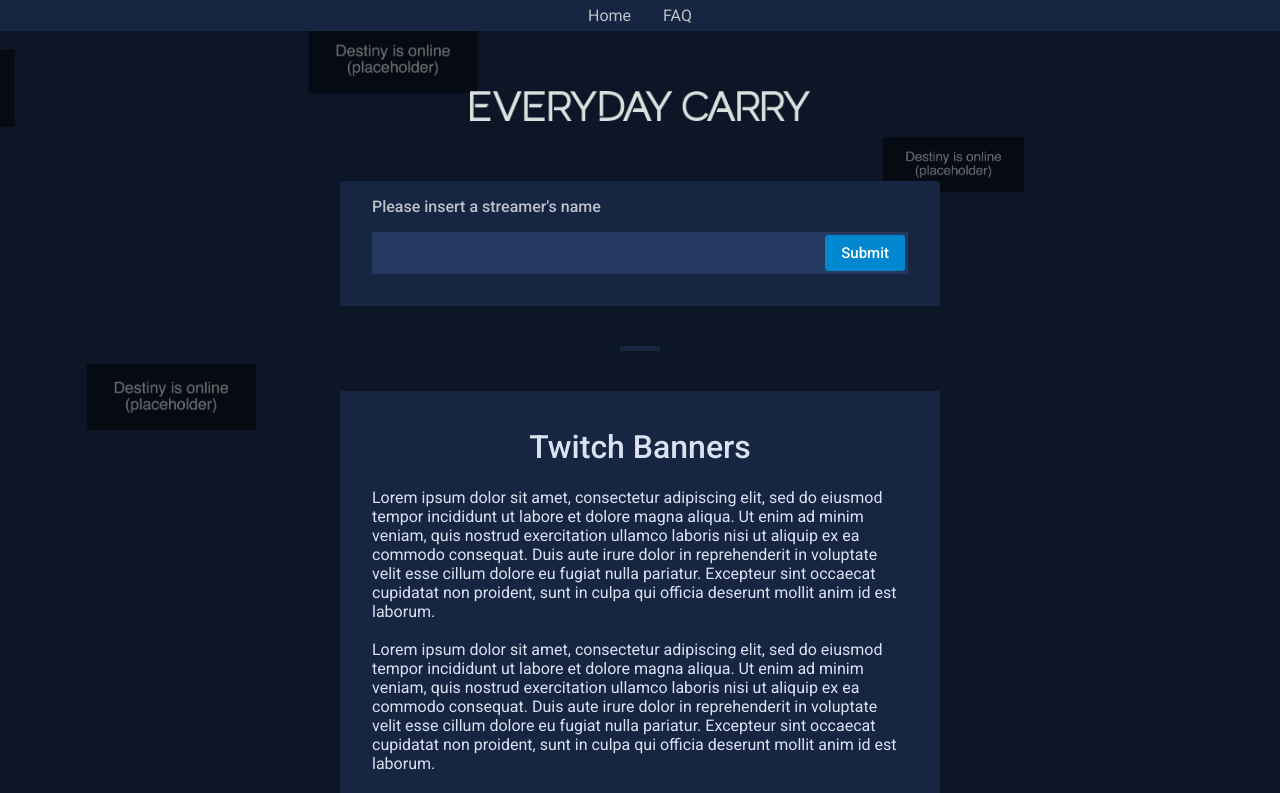
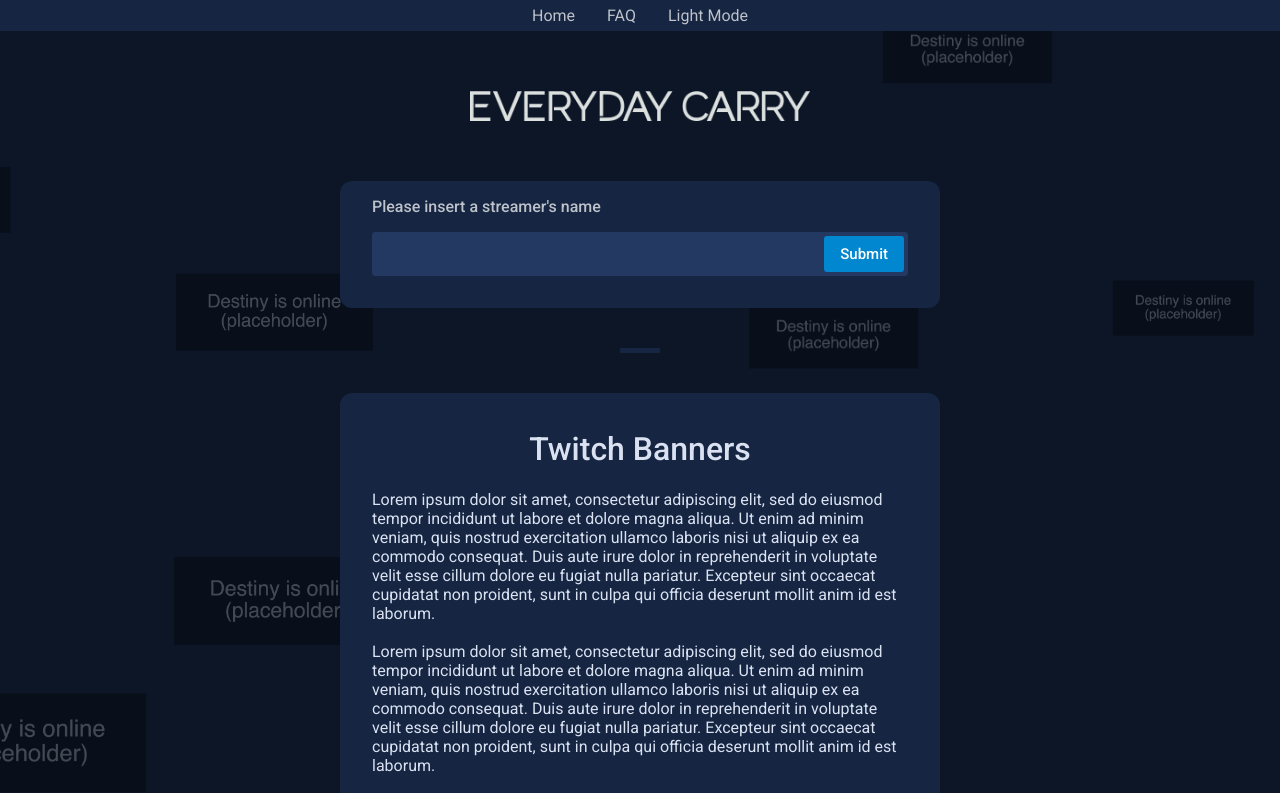
Before and after one commit to kevinchoinj/harkdan-banner, a React (Create React App) app in the folder client/: page / in a window 1280 px wide. Shown: the top 793 px of the page. Built offline with nearby package versions, Linux system fonts and the light colour scheme.

Commit message:
light/dark mode

```diff
--- a/client/src/App.js
+++ b/client/src/App.js
@@ -1,6 +1,6 @@
-import React from 'react';
+import React, {useState} from 'react';
 import {createGlobalStyle, ThemeProvider} from 'styled-components';
-import {themeData} from 'data/themeData';
+import {themeData, lightData} from 'data/themeData';
 import {
   Route,
   Switch,
@@ -24,12 +24,13 @@ const GlobalStyle = createGlobalStyle`
 `;
 
 function App() {
+  const [darkMode, setDarkMode] = useState(true);
   return (
-    <ThemeProvider theme={themeData}>
+    <ThemeProvider theme={darkMode ? themeData : lightData}>
       <GlobalStyle/>
       <TrackMouse>
         <GridLock/>
-        <Navbar/>
+        <Navbar darkMode={darkMode} setDarkMode={setDarkMode}/>
         <Switch>
           <Route exact path={routes.home} render={props => <Home {...props}/>}/>
           <Route exact path={routes.faq} render={props => <Faq {...props}/>}/>
--- a/client/src/components/general/Navbar.js
+++ b/client/src/components/general/Navbar.js
@@ -16,8 +16,13 @@ const StyledLink = styled(Link)`
   color: ${props => props.theme.colorTextElevated};
   margin: 0 1rem;
 `;
+const StyledOption = styled.div`
+  color: ${props => props.theme.colorTextElevated};
+  margin: 0 1rem;
+  cursor: pointer;
+`;
 
-const Navbar = () => {
+const Navbar = ({darkMode, setDarkMode}) => {
   return (
     <StyledWrapper>
       <StyledLink to={routes.home}>
@@ -26,6 +31,9 @@ const Navbar = () => {
       <StyledLink to={routes.faq}>
         FAQ
       </StyledLink>
+      <StyledOption onClick={() => setDarkMode(prev => !prev)}>
+        {darkMode ? 'Light Mode' : 'Dark Mode'}
+      </StyledOption>
     </StyledWrapper>
   )
 }
--- a/client/src/components/general/styling.js
+++ b/client/src/components/general/styling.js
@@ -2,7 +2,7 @@ import styled from 'styled-components';
 
 export const StyledButton = styled.button`
   color: #ffffff;
-  background-color: ${props => props.inactive ? '#333' : '#0087cf'};
+  background-color: ${props => props.inactive ? '#333' : props.theme.colorButton};
   font-size: 15px;
   font-family: 'Roboto', sans-serif;
   font-weight: 500;
--- a/client/src/components/home/BannerForm.js
+++ b/client/src/components/home/BannerForm.js
@@ -9,7 +9,7 @@ import {setStreamer} from 'actions/form';
 const StyledWrapper = styled.div`
   background-color: ${props => props.theme.colorBackgroundElevated};
   padding: 0 2rem 2rem 2rem;
-  border-radius: 3px;
+  border-radius: 12px;
 `;
 const StyledLabelWrapper = styled.div`
   display: flex;
@@ -22,8 +22,10 @@ const StyledLabel = styled.div`
 `;
 const StyledRow = styled.div`
   display: flex;
-  background-color: #243961;
+  background-color: ${props => props.theme.colorBackgroundEmphasized};
+  border: ${props => `1px solid ${props.theme.colorInputBorder}`};
   padding: 0 3px;
+  border-radius: 3px;
   input {
     flex: 1;
     background-color: transparent;
@@ -31,6 +33,9 @@ const StyledRow = styled.div`
     color: ${props => props.theme.colorTextElevated};
     font-family: 'Roboto', sans-serif;
     font-size: 14px;
+    &:active, &:focus {
+      outline: none;
+    }
   }
 `;
 
--- a/client/src/components/home/Editor.js
+++ b/client/src/components/home/Editor.js
@@ -2,6 +2,7 @@ import React from 'react';
 import styled from 'styled-components';
 import InputColor from 'components/home/InputColor';
 import {StyledButton} from 'components/general/styling';
+import Preview from 'components/home/Preview';
 
 const StyledWrapper = styled.div`
   padding: 1rem 0 0 0;
@@ -14,6 +15,7 @@ const StyledWrapper = styled.div`
 const Editor = () => {
   return (
     <StyledWrapper>
+      <Preview/>
       <h2>Style your banner</h2>
       <InputColor
         keyValue="background"
--- a/client/src/components/home/GridLock.js
+++ b/client/src/components/home/GridLock.js
@@ -13,14 +13,16 @@ const StyledWrapper = styled.div`
   display: grid;
   grid-template-columns: repeat(50,2%);
   grid-template-rows: repeat(50,2%);
-  opacity: .5;
+  opacity: .3;
+  @media screen and (max-width: 992px) {
+    display: none;
+  }
 `;
 
 const GridLock = () => {
   return (
     <StyledWrapper>
       <GridLockItem  gridArea="10 / 1 / 26 / 7" image={`url(${placeholder})`}/>
-      <GridLockItem  gridArea="1 / 18 / 9 / 27" image={`url(${placeholder})`}/>
       <GridLockItem  gridArea="1 / 36 / 14 / 42" image={`url(${placeholder})`}/>
       <GridLockItem  gridArea="13 / 11 / 32 / 18" image={`url(${placeholder})`}/>
       <GridLockItem  gridArea="17 / 32 / 32 / 38" image={`url(${placeholder})`}/>
--- a/client/src/components/home/GridLockItem.js
+++ b/client/src/components/home/GridLockItem.js
@@ -48,7 +48,7 @@ const useAnimationFrame = callback => {
 };
 
 function getRandomArbitrary(min, max) {
-  return (Math.random() * (max - min) + min)/10000;
+  return (Math.random() * (max - min) + min)/100000;
 }
 
 const CursorCircle = ({image, gridArea, mousePosition}) => {
--- /dev/null
+++ b/client/src/components/home/Preview.js
@@ -0,0 +1,29 @@
+import React from 'react';
+import preview from 'data/placeholder.png';
+import styled from 'styled-components';
+import {connect} from 'react-redux';
+
+const StyledWrapper = styled.div`
+  margin-top: 1rem;
+  img {
+    max-width: 600px;
+    height: 140px;
+    object-fit: contain;
+  }
+`;
+const Preview = ({streamer, styling}) => {
+  return (
+    <StyledWrapper>
+      <img src={preview} alt="microdan"/>
+    </StyledWrapper>
+  )
+}
+
+const mapStateToProps = (state) => {
+  return {
+    streamer: state.form.streamer,
+    styling: state.form.styling,
+  };
+};
+
+export default connect(mapStateToProps, null)(Preview);
--- a/client/src/data/themeData.js
+++ b/client/src/data/themeData.js
@@ -4,4 +4,18 @@ export const themeData = {
   colorTextElevated: '#bdc2cb',
   colorBackground: '#0c1627',
   colorBackgroundElevated: '#162541',
+  colorBackgroundEmphasized: '#243961',
+  colorButton: '#0087cf',
+  colorInputBorder: '#243961',
 };
+
+export const lightData = {
+  widthContent: '600px',
+  colorText: '#111',
+  colorTextElevated: '#111',
+  colorBackground: '#fff',
+  colorBackgroundElevated: '#efefef',
+  colorBackgroundEmphasized: '#fff',
+  colorButton: '#0087cf',
+  colorInputBorder: '#243961',
+};
--- a/client/src/pages/Faq.js
+++ b/client/src/pages/Faq.js
@@ -1,10 +1,82 @@
 import React from 'react';
+import styled from 'styled-components';
+import logo from 'data/edc.webp';
+
+const StyledWrapper = styled.div`
+  display: flex;
+  justify-content: center;
+`;
+const StyledContainer = styled.div`
+  flex: 1;
+  max-width: ${props => props.theme.widthContent};
+  position: relative;
+  margin-bottom: 8rem;
+
+`;
+const StyledContent = styled.section`
+  padding: 1rem 2rem 2rem 2rem;
+  background-color: ${props => props.theme.colorBackgroundElevated};
+  border-radius: 1rem;
+  h1 {
+    text-align: center;
+    font-weight: 500;
+  }
+`;
+const StyledItem = styled.div`
+  line-height: 1.4;
+  margin-bottom: 2rem;
+  > div {
+    font-weight: 500;
+  }
+`;
+const StyledHeader = styled.div`
+  display: flex;
+  justify-content: center;
+  margin: 60px 0;
+  img {
+    height: 30px;
+    object-fit: contain;
+  }
+`;
+
+const lipsum = `Lorem ipsum dolor sit amet, consectetur adipiscing elit, sed do eiusmod tempor incididunt ut labore et dolore magna aliqua. Ut enim ad minim veniam, quis nostrud exercitation ullamco laboris nisi ut aliquip ex ea commodo consequat. Duis aute irure dolor in reprehenderit in voluptate velit esse cillum dolore eu fugiat nulla pariatur. Excepteur sint occaecat cupidatat non proident, sunt in culpa qui officia deserunt mollit anim id est laborum.`;
 
 const Faq = () => {
   return (
-    <div>
-      faq
-    </div>
+    <StyledWrapper>
+      <StyledContainer>
+        <StyledHeader>
+          <img src={logo} alt="microdan"/>
+        </StyledHeader>
+        <StyledContent>
+          <h1>FAQ</h1>
+          <StyledItem>
+            <div>Some question here?</div>
+            {lipsum}
+          </StyledItem>
+          <StyledItem>
+            <div>Some question here?</div>
+            {lipsum}
+          </StyledItem>
+          <StyledItem>
+            <div>Some question here?</div>
+            {lipsum}
+          </StyledItem>
+          <StyledItem>
+            <div>Some question here?</div>
+            {lipsum}
+          </StyledItem>
+          <StyledItem>
+            <div>Some question here?</div>
+            {lipsum}
+          </StyledItem>
+          <StyledItem>
+            <div>Some question here?</div>
+            {lipsum}
+          </StyledItem>
+        </StyledContent>
+      </StyledContainer>
+    </StyledWrapper>
   )
 }
 
--- a/client/src/pages/Home.js
+++ b/client/src/pages/Home.js
@@ -31,6 +31,7 @@ const StyledDescription = styled.div`
   margin-bottom: 8rem;
   background-color: ${props => props.theme.colorBackgroundElevated};
   padding: 1rem 2rem 2rem 2rem;
+  border-radius: 12px;
   h1 {
     text-align: center;
     font-weight: 500;
```
